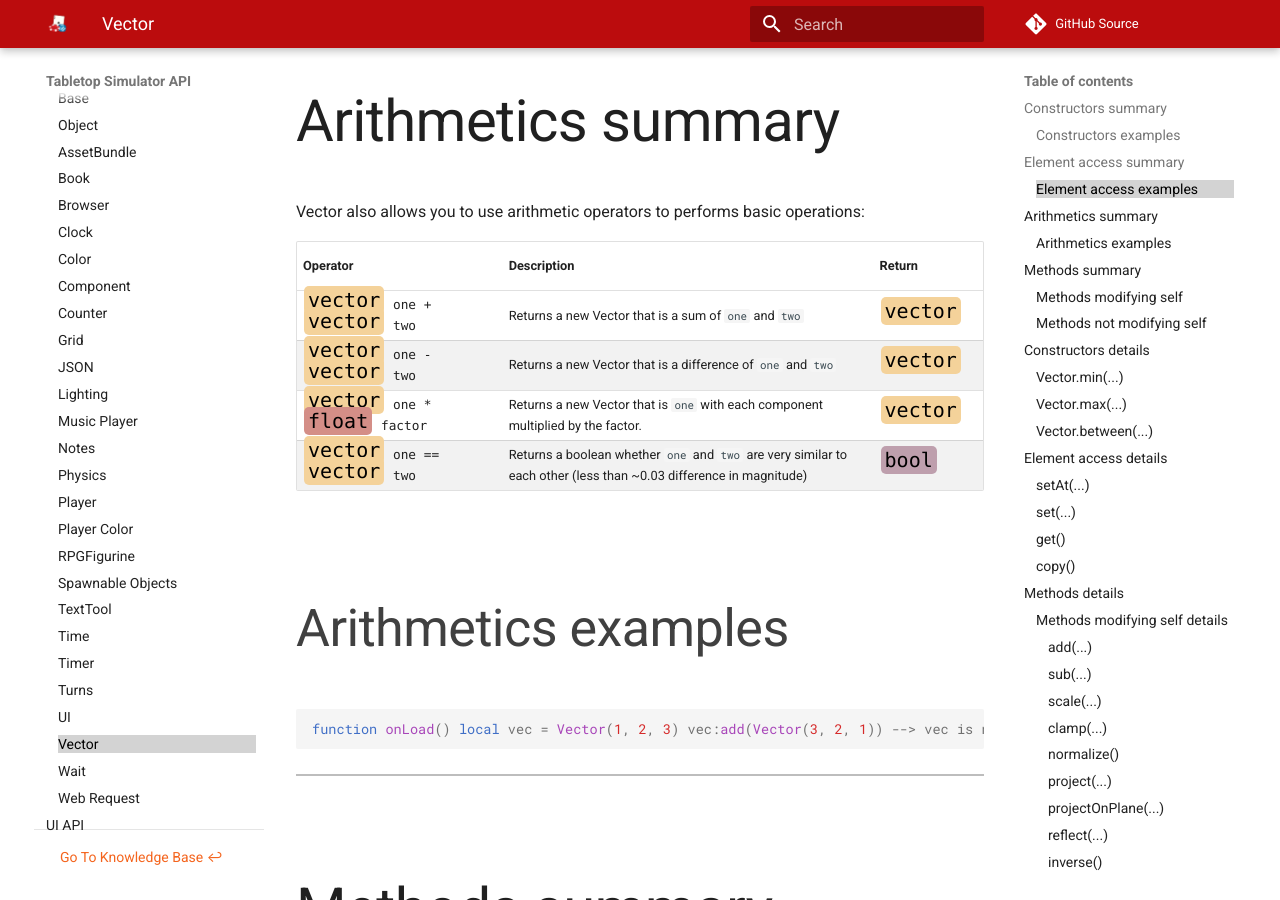
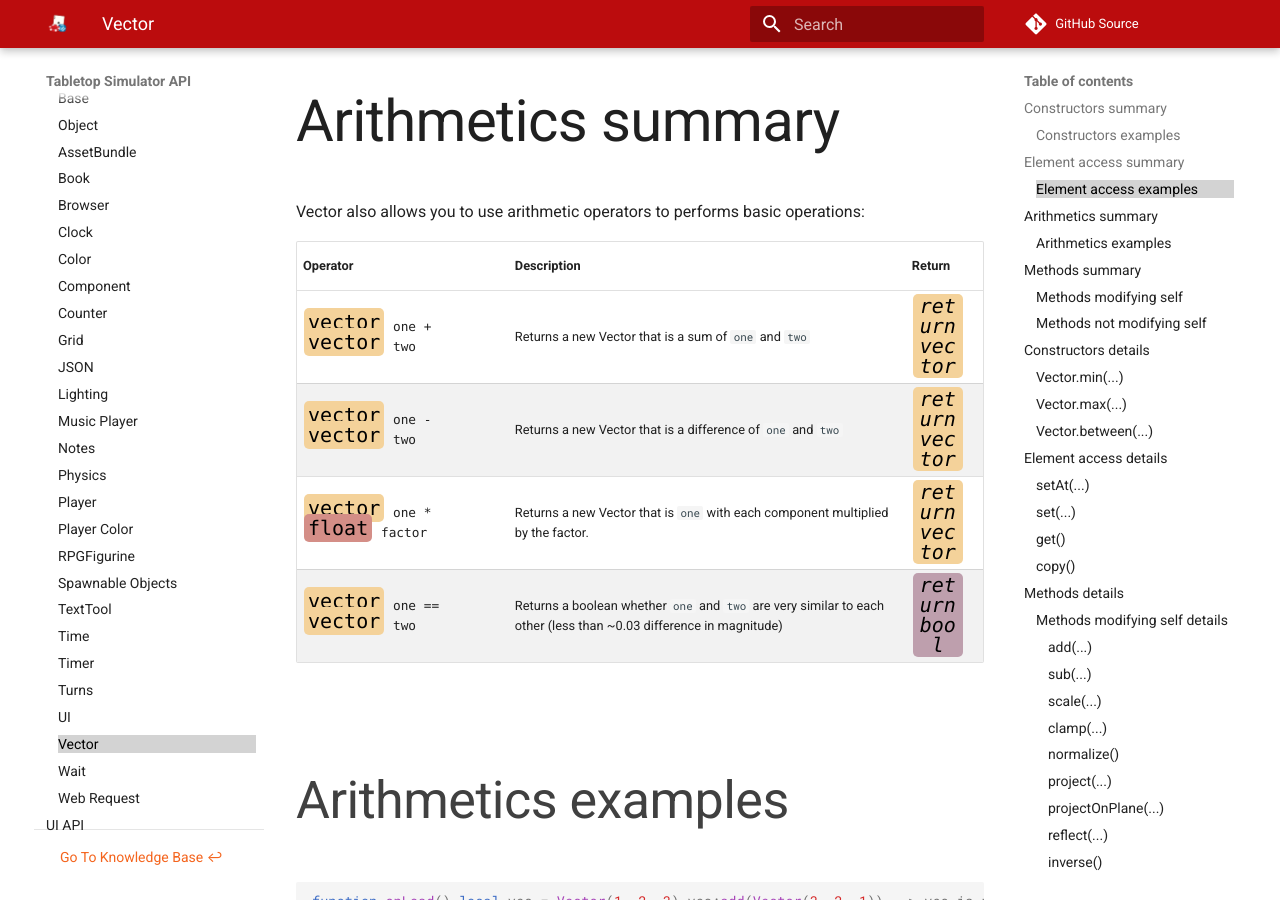
Before and after one commit to Berserk-Games/Tabletop-Simulator-API, an MkDocs documentation site: the page built from docs/vector.md, in a window 1280 px wide and 900 px high, scrolled down 3311 px. Built offline with MkDocs 1.6.1 and Material for MkDocs 9.7.7, drawn with Linux system fonts in a browser that asks for light colours; comment, search, counter and statistics services are not loaded.

Commit message:
changed tag to ret to be consistent with the rest of the api

```diff
--- a/docs/vector.md
+++ b/docs/vector.md
@@ -84,10 +84,10 @@ Vector also allows you to use arithmetic operators to performs basic operations:
 
 Operator | Description | Return | &nbsp;
 -- | -- | -- | --
-[<span class="tag vec"></span>](types.md)&nbsp;one + [<span class="tag vec"></span>](types.md)&nbsp;two | Returns a new Vector that is a sum of `one` and `two` | [<span class="tag vec"></span>](types.md#vector)
-[<span class="tag vec"></span>](types.md)&nbsp;one - [<span class="tag vec"></span>](types.md)&nbsp;two | Returns a new Vector that is a difference of `one` and `two` | [<span class="tag vec"></span>](types.md#vector)
-[<span class="tag vec"></span>](types.md)&nbsp;one * [<span class="tag flo"></span>](types.md)&nbsp;factor | Returns a new Vector that is `one` with each component multiplied by the factor. | [<span class="tag vec"></span>](types.md#vector)
-[<span class="tag vec"></span>](types.md)&nbsp;one == [<span class="tag vec"></span>](types.md)&nbsp;two | Returns a boolean whether `one` and `two` are very similar to each other (less than ~0.03 difference in magnitude) | [<span class="tag boo"></span>](types.md)
+[<span class="tag vec"></span>](types.md)&nbsp;one + [<span class="tag vec"></span>](types.md)&nbsp;two | Returns a new Vector that is a sum of `one` and `two` | [<span class="ret vec"></span>](types.md#vector)
+[<span class="tag vec"></span>](types.md)&nbsp;one - [<span class="tag vec"></span>](types.md)&nbsp;two | Returns a new Vector that is a difference of `one` and `two` | [<span class="ret vec"></span>](types.md#vector)
+[<span class="tag vec"></span>](types.md)&nbsp;one * [<span class="tag flo"></span>](types.md)&nbsp;factor | Returns a new Vector that is `one` with each component multiplied by the factor. | [<span class="ret vec"></span>](types.md#vector)
+[<span class="tag vec"></span>](types.md)&nbsp;one == [<span class="tag vec"></span>](types.md)&nbsp;two | Returns a boolean whether `one` and `two` are very similar to each other (less than ~0.03 difference in magnitude) | [<span class="ret boo"></span>](types.md)
 
 ###Arithmetics examples
 
```
